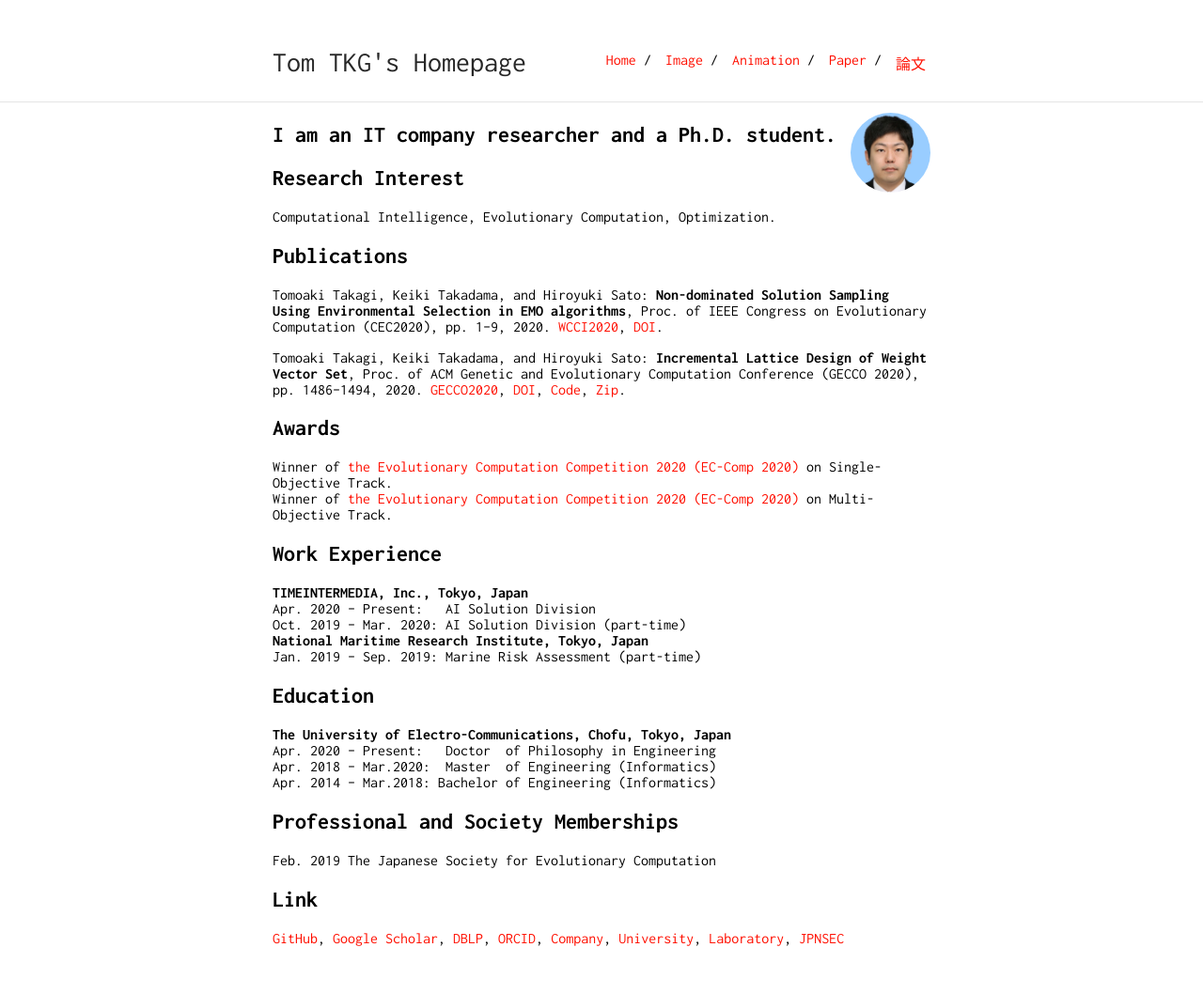
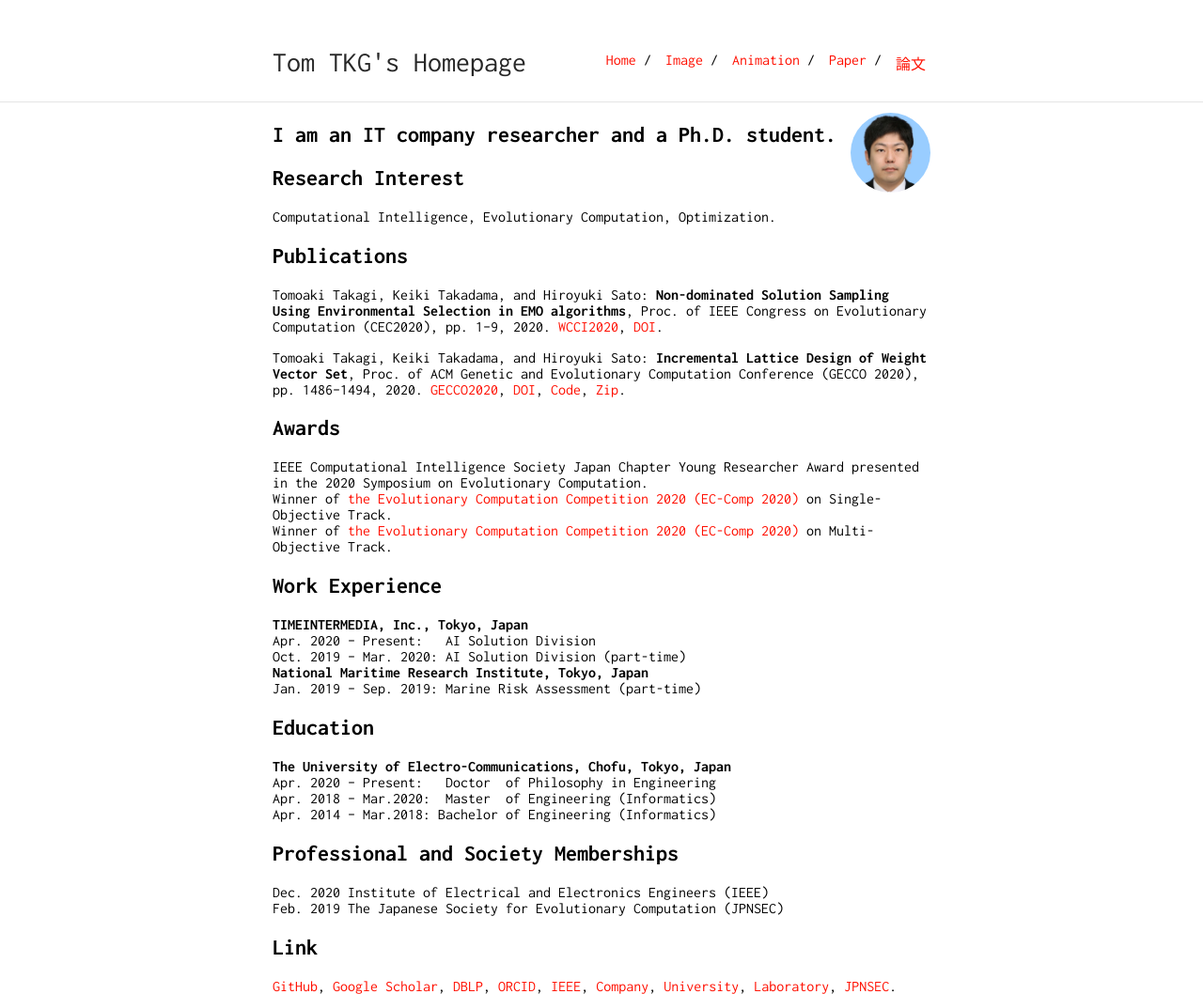
Before and after one commit to tomtkg/tomtkg.github.io, a Jekyll site: the page built from index.md, in a window 1280 px wide. Shown: the whole page at 94% size. Built offline with Jekyll 4.4.1, drawn with Linux system fonts in a browser that asks for light colours; before the commit the page ends 1007 px from its top, so only the background shows below that.

Commit message:
add IEEE

```diff
--- a/index.md
+++ b/index.md
@@ -18,6 +18,7 @@ Tomoaki Takagi, Keiki Takadama, and Hiroyuki Sato: **Non-dominated Solution Samp
 Tomoaki Takagi, Keiki Takadama, and Hiroyuki Sato: **Incremental Lattice Design of Weight Vector Set**,  Proc. of ACM Genetic and Evolutionary Computation Conference (GECCO 2020), pp. 1486--1494, 2020. [GECCO2020](https://gecco-2020.sigevo.org){:target="_blank"}, [DOI](https://doi.org/10.1145/3377929.3398082){:target="_blank"}, [Code](https://github.com/tomtkg/ILD){:target="_blank"}, [Zip](/data/ILD-master.zip).
 
 ## Awards
+IEEE Computational Intelligence Society Japan Chapter Young Researcher Award presented in the 2020 Symposium on Evolutionary Computation.
 Winner of [the Evolutionary Computation Competition 2020 (EC-Comp 2020)](https://ec-comp.jpnsec.org/competitions/eccomp2020){:target="_blank"} on Single-Objective Track.
 Winner of [the Evolutionary Computation Competition 2020 (EC-Comp 2020)](https://ec-comp.jpnsec.org/competitions/eccomp2020){:target="_blank"} on Multi-Objective Track.
 
@@ -35,7 +36,8 @@ Apr. 2018 – Mar.2020: &nbsp;Master &nbsp;of Engineering (Informatics)
 Apr. 2014 – Mar.2018: Bachelor of Engineering (Informatics)
 
 ## Professional and Society Memberships
-Feb. 2019 The Japanese Society for Evolutionary Computation
+Dec. 2020 Institute of Electrical and Electronics Engineers (IEEE)
+Feb. 2019 The Japanese Society for Evolutionary Computation (JPNSEC)
 
 ## Link
-[GitHub](https://github.com/tomtkg), [Google Scholar](https://scholar.google.co.jp/citations?user=jsYC8NMAAAAJ), [DBLP](https://dblp.uni-trier.de/pers/hd/t/Takagi:Tomoaki), [ORCID](https://orcid.org/0000-0003-3748-9797), [Company](https://www.timedia.co.jp), [University](https://www.uec.ac.jp), [Laboratory](http://hs.hc.uec.ac.jp/index.php?%E9%AB%98%E6%9C%A8%20%E6%99%BA%E7%AB%A0), [JPNSEC](http://www.jpnsec.org)
+[GitHub](https://github.com/tomtkg), [Google Scholar](https://scholar.google.co.jp/citations?user=jsYC8NMAAAAJ), [DBLP](https://dblp.uni-trier.de/pers/hd/t/Takagi:Tomoaki), [ORCID](https://orcid.org/0000-0003-3748-9797), [IEEE](https://ieee-collabratec.ieee.org/app/p/TomoakiTakagi739144), [Company](https://www.timedia.co.jp), [University](https://www.uec.ac.jp), [Laboratory](http://hs.hc.uec.ac.jp/index.php?%E9%AB%98%E6%9C%A8%20%E6%99%BA%E7%AB%A0), [JPNSEC](http://www.jpnsec.org).
```
Also changed, not shown: paperJP.md (+1 -1 lines).
